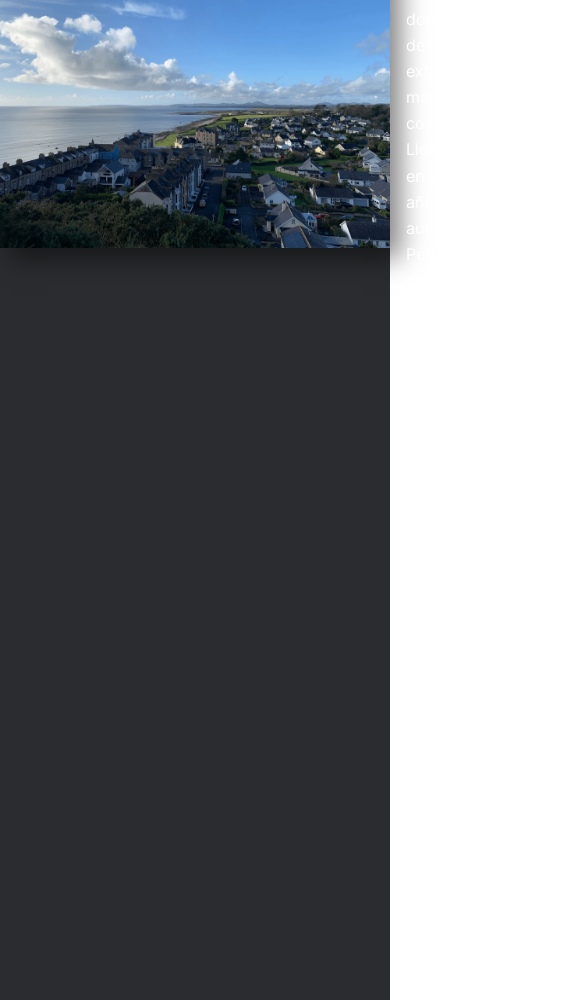
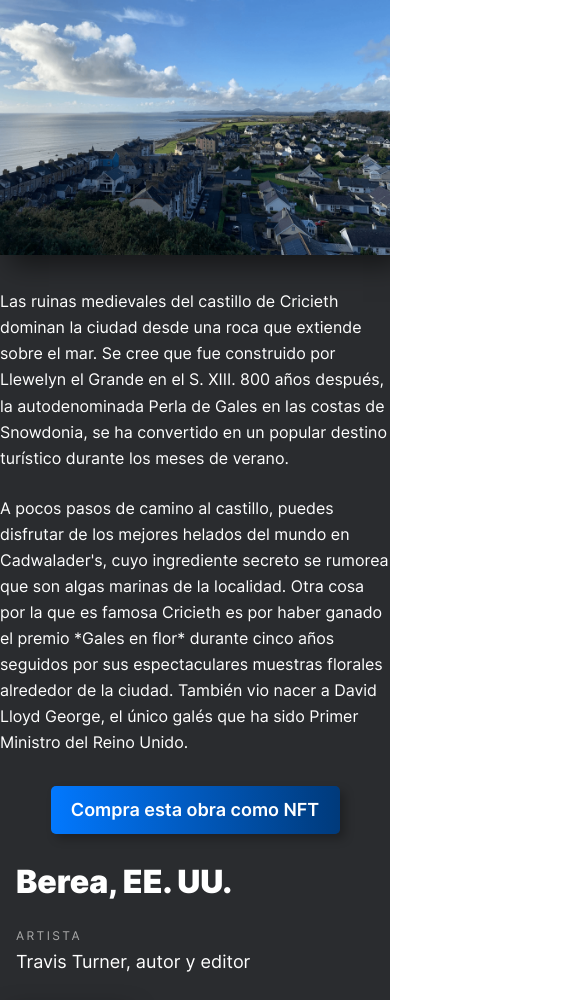
Before and after one commit to carolina0304/web_project_homeland, a plain HTML site: page index.html in a window 390 px wide. Shown: the part 3733-4733 px from the top of the page, 565 px wide, since content can reach past the window. Drawn offline with Linux system fonts and the light colour scheme.

Commit message:
modificar

```diff
--- a/blocks/places.css
+++ b/blocks/places.css
@@ -107,7 +107,6 @@
     font-weight: 900;
     font-size: 42px;
     line-height: 46px;
-    margin: 22px 0;
   }
   .places__heading {
     max-width: 67px;
@@ -133,7 +132,7 @@
     font-weight: 400;
     font-size: 16px;
     line-height: 26.08px;
-    margin: 25px 0;
+    margin: 24px 0 0 0;
   }
 
   .places__button {
@@ -149,8 +148,12 @@
 
   .places__content {
     max-width: 100%;
-    grid-template-columns: 100%;
-    grid-template-rows: repeat(5, 0fr) 50px;
+    grid-template-areas:
+      "title"
+      "artist"
+      "image"
+      "paragraph1"
+      "paragraph2";
     grid-gap: 30px 0;
     margin: 0;
   }
@@ -176,19 +179,11 @@
   }
 
   .places__paragraph1 {
-    max-width: 288px;
-    margin: 0 16px 25px 16px;
-    font-weight: 400;
-    font-size: 16px;
-    line-height: 26.08px;
+    max-width: 100%;
   }
 
   .places__paragraph2 {
-    max-width: 288px;
-    margin: 0 16px 0 16px;
-    font-weight: 400;
-    font-size: 16px;
-    line-height: 26.08px;
+    max-width: 100%;
   }
 
   .places__button {
```
